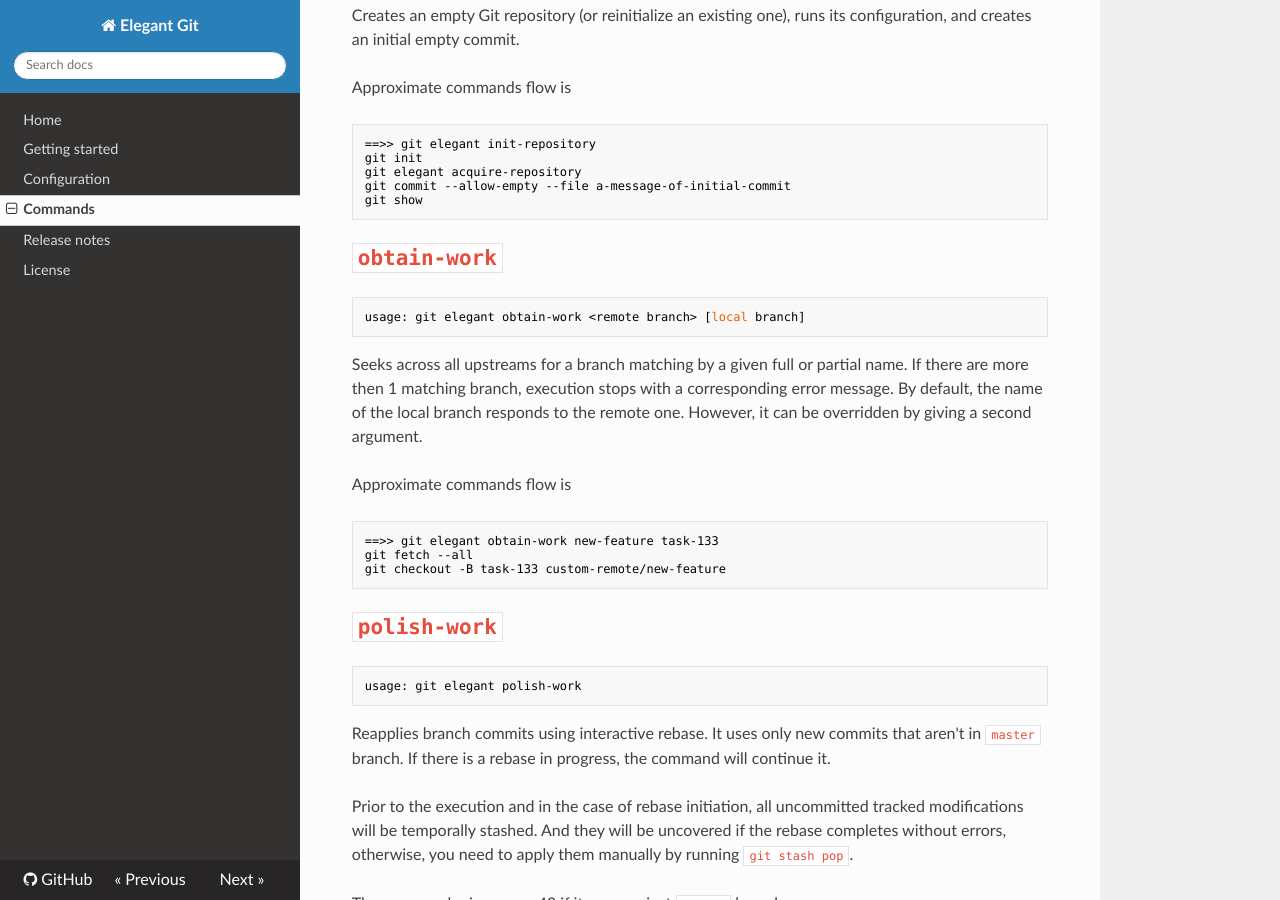
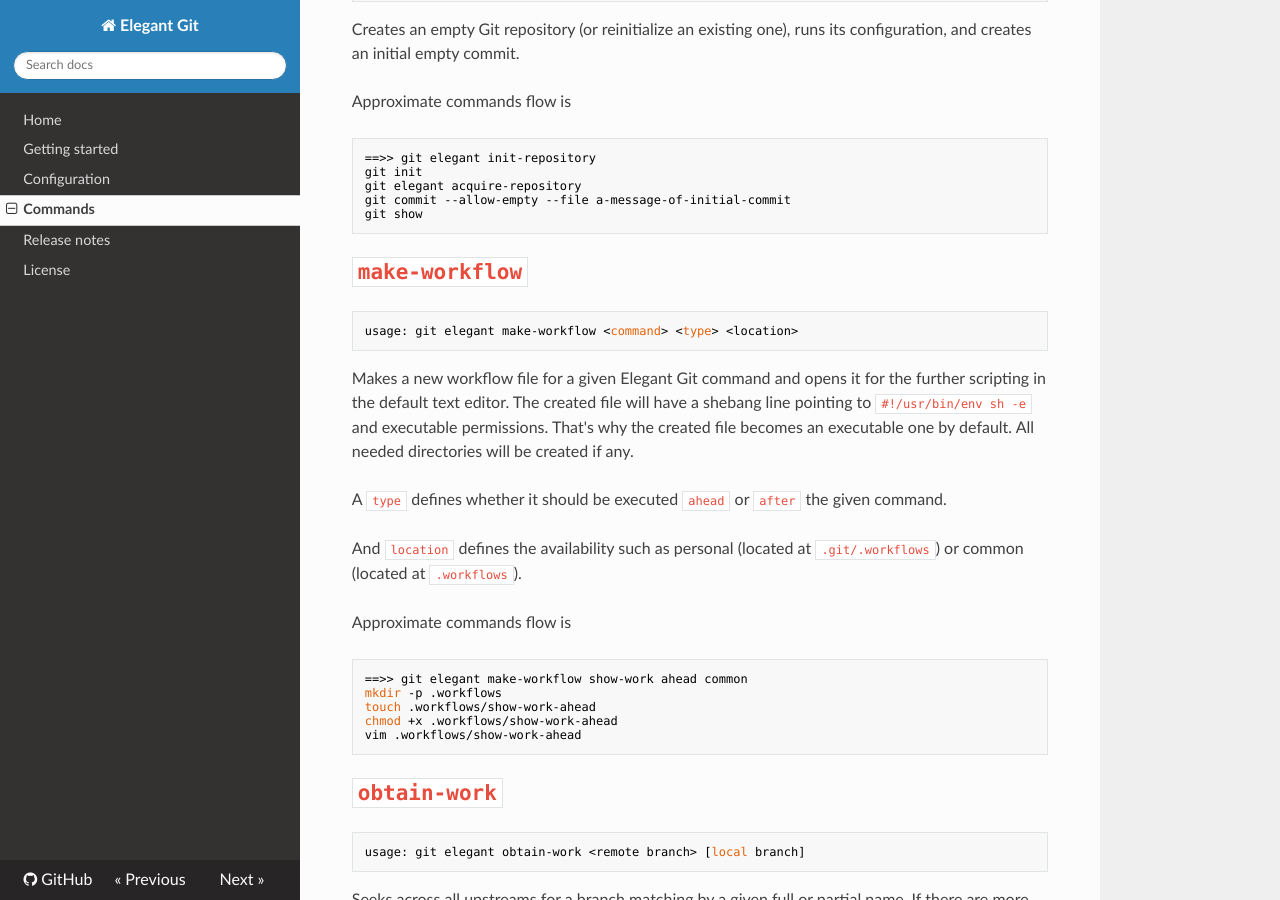
Before and after one commit to bees-hive/elegant-git, an MkDocs documentation site: the page built from docs/commands.md, in a window 1280 px wide and 900 px high, scrolled down 3429 px. Built offline with MkDocs 1.6.1, drawn with Linux system fonts in a browser that asks for light colours; nearby versions of some CDN libraries; some of the changed text lies outside the part shown.

Commit message:
Add `make-workflow` command
The command creates a pre-filled script for configuring a workflow. It
has bash and zsh completions enabled for all 3 mandatory arguments.
Also, in order to prevent a data loss, the command does not override
already existing files.

````diff
--- a/docs/commands.md
+++ b/docs/commands.md
@@ -25,6 +25,7 @@ There are commands used in various situations such as
 
  enhance contribution rules
     show-workflows       Shows configured workflows in the repository.
+    make-workflow        Makes a new workflow file for the repository.
 
  make day-to-day contributions
     start-work           Creates a new branch.
@@ -187,6 +188,34 @@ git init
 git elegant acquire-repository
 git commit --allow-empty --file a-message-of-initial-commit
 git show
+```
+
+# `make-workflow`
+
+```bash
+usage: git elegant make-workflow <command> <type> <location>
+```
+
+Makes a new workflow file for a given Elegant Git command and opens it for the
+further scripting in the default text editor. The created file will have a
+shebang line pointing to `#!/usr/bin/env sh -e` and executable permissions.
+That's why the created file becomes an executable one by default. All needed
+directories will be created if any.
+
+A `type` defines whether it should be executed `ahead` or `after` the
+given command.
+
+And `location` defines the availability such as personal (located at
+`.git/.workflows`) or common (located at `.workflows`).
+
+
+Approximate commands flow is
+```bash
+==>> git elegant make-workflow show-work ahead common
+mkdir -p .workflows
+touch .workflows/show-work-ahead
+chmod +x .workflows/show-work-ahead
+vim .workflows/show-work-ahead
 ```
 
 # `obtain-work`
````
Also changed, not shown: 7 other files.
